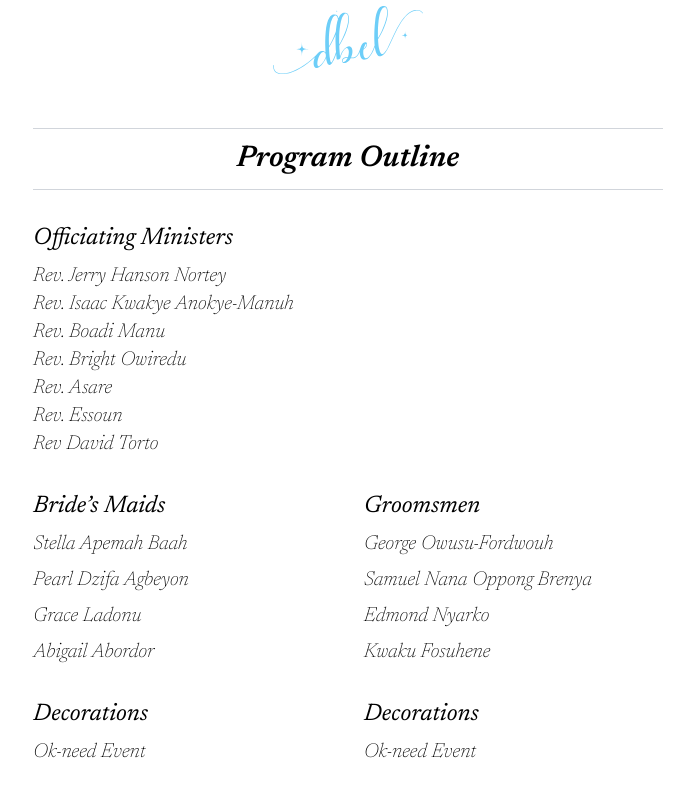
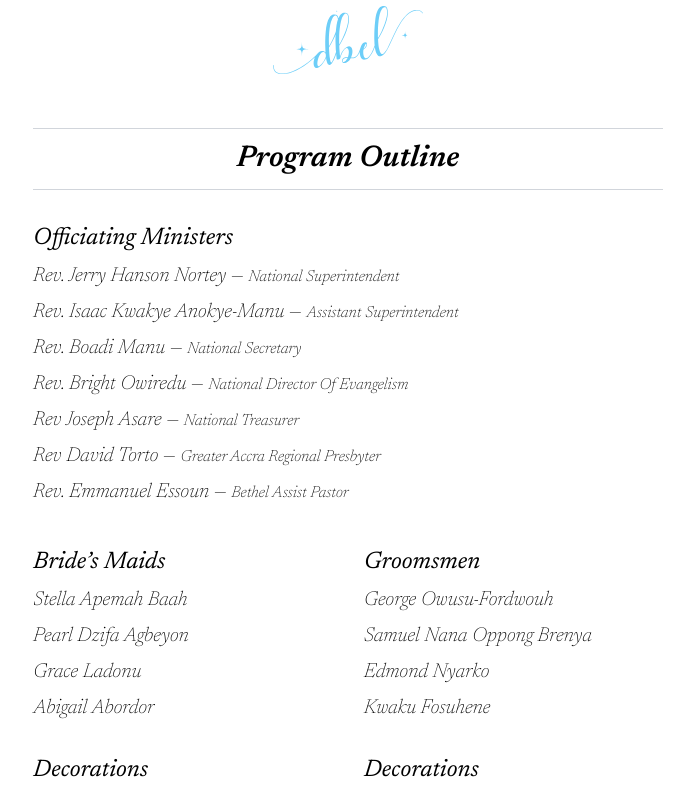
Before and after one commit to Kuameh/dbel, a React (Vite) app: page / in a window 1280 px wide. Shown: the top 796 px of the page, without its empty margins (292-986 px from the left). Built offline with nearby package versions, Linux system fonts and the light colour scheme.

Commit message:
Update officiating ministers in Program.jsx

```diff
--- a/src/pages/Program.jsx
+++ b/src/pages/Program.jsx
@@ -12,14 +12,39 @@ const Program = () => {
               <h2 className="mb-2 text-2xl font-normal italic">
                 Officiating Ministers
               </h2>
-              <ul className="text-xl font-light normal-case italic">
-                <li>Rev. Jerry Hanson Nortey</li>
-                <li>Rev. Isaac Kwakye Anokye-Manuh</li>
-                <li>Rev. Boadi Manu</li>
-                <li>Rev. Bright Owiredu</li>
-                <li>Rev. Asare</li>
-                <li>Rev. Essoun</li>
-                <li>Rev David Torto</li>
+              <ul className="text-xl font-light italic">
+                <li className="mb-2">
+                  Rev. Jerry Hanson Nortey &mdash;{" "}
+                  <span className="text-base">National Superintendent</span>
+                </li>
+                <li className="mb-2">
+                  Rev. Isaac Kwakye Anokye-Manu &mdash;{" "}
+                  <span className="text-base">Assistant Superintendent</span>
+                </li>
+                <li className="mb-2">
+                  Rev. Boadi Manu &mdash;{" "}
+                  <span className="text-base">National Secretary</span>
+                </li>
+                <li className="mb-2">
+                  Rev. Bright Owiredu &mdash;{" "}
+                  <span className="text-base">
+                    National Director Of Evangelism
+                  </span>
+                </li>
+                <li className="mb-2">
+                  Rev Joseph Asare &mdash;{" "}
+                  <span className="text-base">National Treasurer</span>
+                </li>
+                <li className="mb-2">
+                  Rev David Torto &mdash;{" "}
+                  <span className="text-base">
+                    Greater Accra Regional Presbyter
+                  </span>
+                </li>
+                <li className="mb-2">
+                  Rev. Emmanuel Essoun &mdash;{" "}
+                  <span className="text-base">Bethel Assist Pastor</span>
+                </li>
               </ul>
             </div>
             {/* Bride’s Maids */}
```
